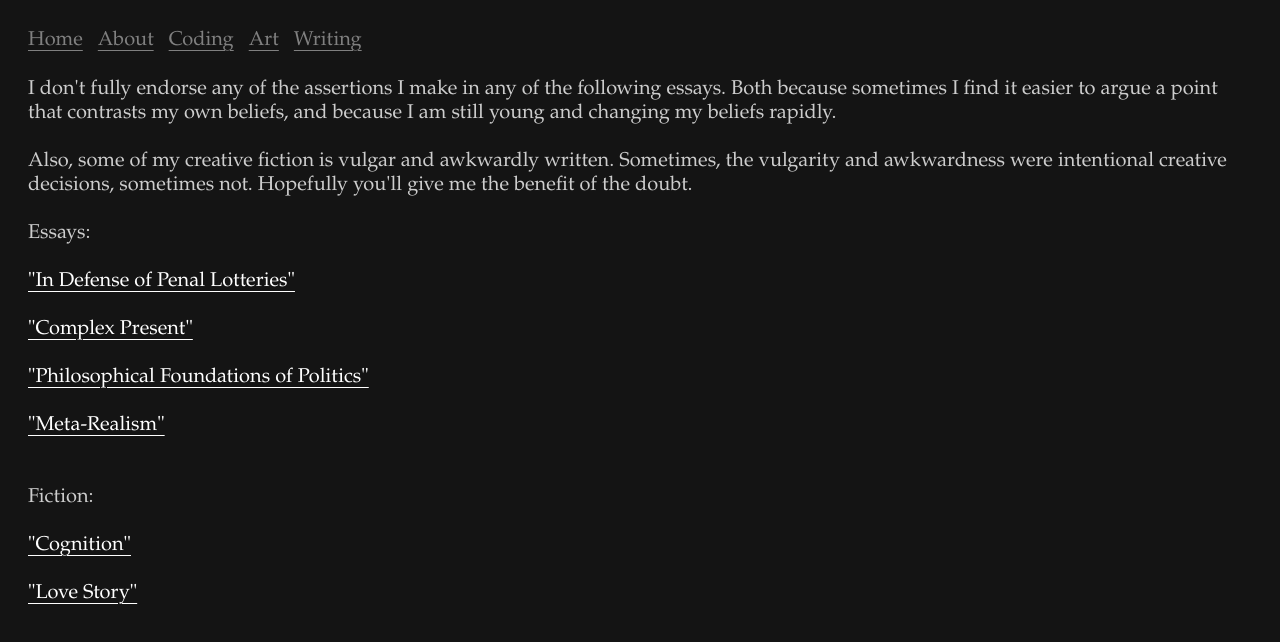
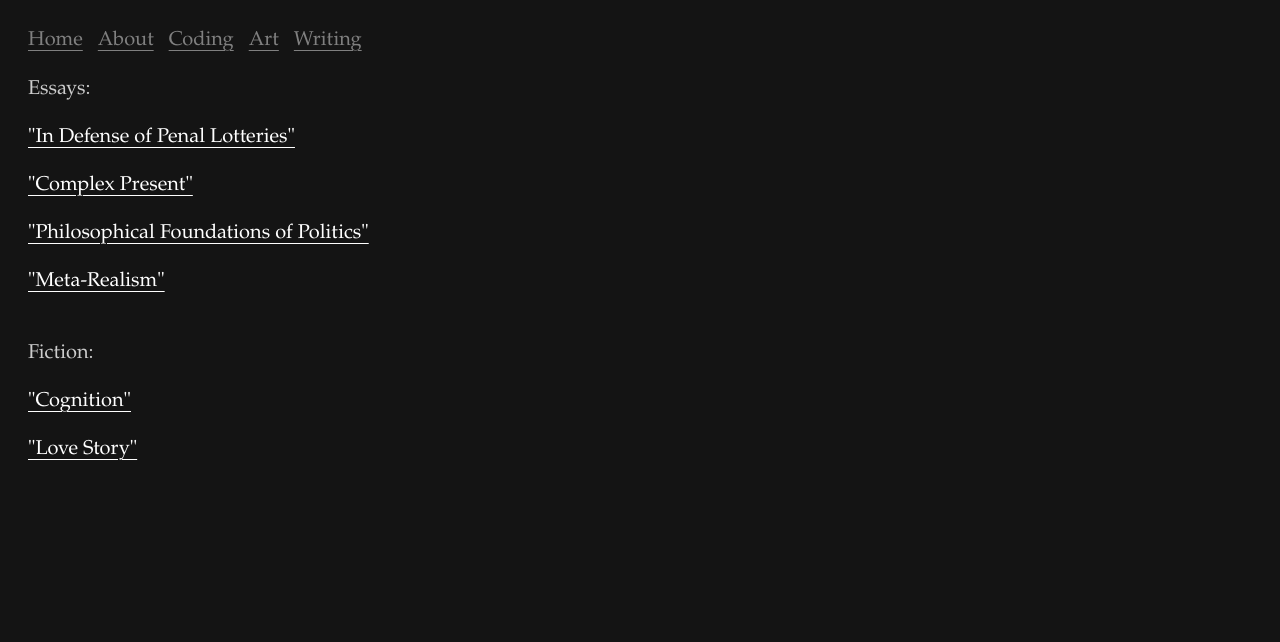
Before and after one commit to mbbbackus/benbackus, a React (Create React App) app: page /#/writing in a window 1280 px wide. Shown: the top 642 px of the page. Built offline with nearby package versions, Linux system fonts and the light colour scheme.

Commit message:
update text

```diff
--- a/src/components/About.jsx
+++ b/src/components/About.jsx
@@ -26,8 +26,7 @@ function About() {
                     Here’s <a href="https://www.linkedin.com/in/ben-backus-72845492/">
                     my LinkedIn</a>. <br/><br/>
 
-                    For a while I’ve been interested in silly stuff like
-                    how to program a robot to have human experiences or how to
+                    I’m interested in silly questions like how to get a machine to have experiences and how to
                     live a meaningful life. So far, I have two conclusions: <br/><br/>
 
 
@@ -38,10 +37,6 @@ function About() {
                         pictures, and writing chaotic stories are all suprisingly
                         meaningful to me, so I’m gonna keep doing all of that. <br/><br/>
                     </div>
-
-                    There’s a lot more going on in my head than that but I can’t
-                    say the rest of it has been very useful to me, so I’ll leave
-                    it at that. <br/><br/>
 
                     I’d love it if you checked out some of my creations! It ain’t
                     much, but it’s honest work :)
--- a/src/components/Coding.jsx
+++ b/src/components/Coding.jsx
@@ -19,9 +19,8 @@ function Coding() {
         <div className="page-content">
           <div className="codePage">
             <p>
-              At the moment, all of my professional experience pertains to full stack web development. However,
-              I've dabbled in mechatronics and AI as well, and I've always been enthusiastic about learning
-              about new tech, especially given how much of a sci-fi fan I am. <br/>
+              At the moment, all of my professional experience pertains to full stack web development.
+              However, I've dabbled in mechatronics and AI as well, as you'll see below. <br/>
             </p>
 
             <Link smooth className="anchor" id="qualiacookbook" to="#qualiacookbook"><h2>Qualia Cookbook</h2></Link>
--- a/src/components/Writing.jsx
+++ b/src/components/Writing.jsx
@@ -16,18 +16,6 @@ function Writing() {
             <Navbar />
             <div className="page-content">
                 <div className="writingPage">
-                    I don't fully endorse any of the assertions I
-                    make in any of the following essays. Both because
-                    sometimes I find it easier to argue a point that
-                    contrasts my own beliefs, and because I am still
-                    young and changing my beliefs rapidly. <br/><br/>
-
-                    Also, some of my creative fiction is vulgar and
-                    awkwardly written. Sometimes, the vulgarity and
-                    awkwardness were intentional creative decisions,
-                    sometimes not. Hopefully you'll give me the
-                    benefit of the doubt. <br/><br/>
-
                     Essays:<br/><br/>
                     <a href={penal}>"In Defense of Penal Lotteries"</a><br/><br/>
                     <a href={complex}>"Complex Present"</a><br/><br/>
```
